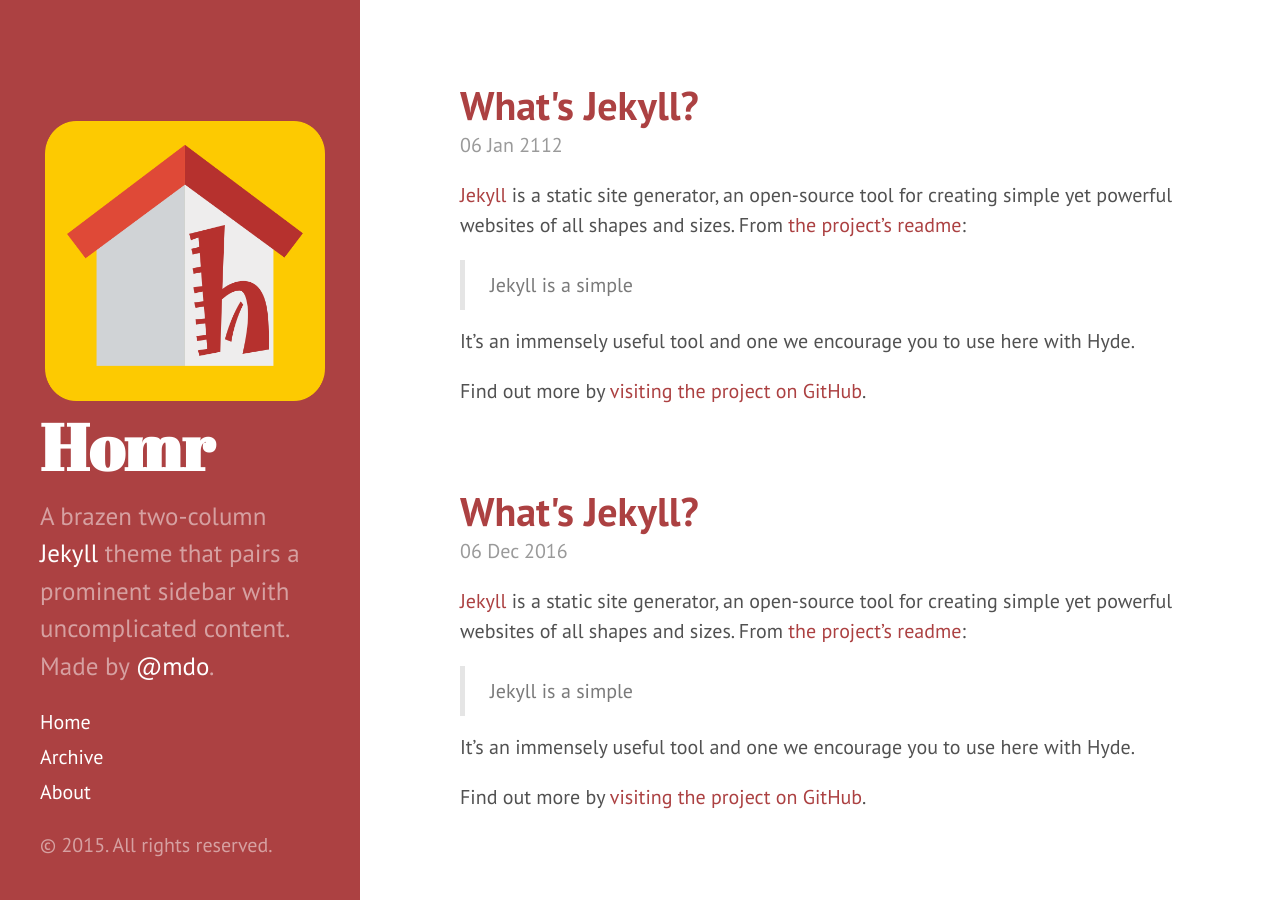
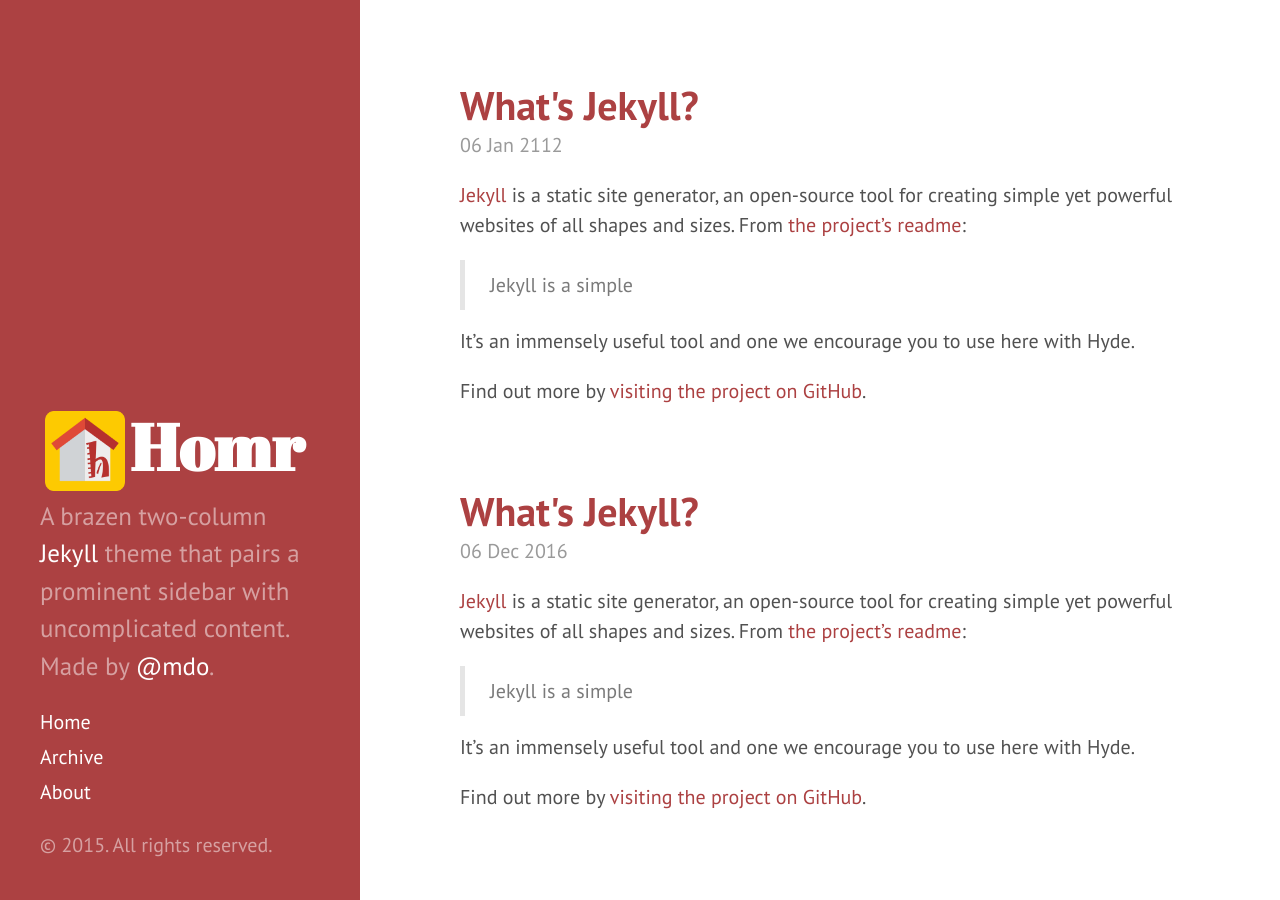
Before and after one commit to gonzovilla/blog, a Jekyll site: the page built from index.html, in a window 1280 px wide and 900 px high. Built offline with Jekyll 4.4.1, drawn with Linux system fonts in a browser that asks for light colours; Markdown is read by kramdown in place of the engine named in the settings; the list of posts is cut into pages by our own code.

Commit message:
no message

```diff
--- a/_includes/sidebar.html
+++ b/_includes/sidebar.html
@@ -18,7 +18,7 @@
         </tr>
       </table> -->
       <h1>
-      <img style="float: left; margin: 5px 5px 5px 5px;" src="{{ site.baseurl }}/public/homr.png" height="5%" />
+      <img style="float: left; margin: 5px 5px 5px 5px;" src="{{ site.baseurl }}/public/homr.png" height="80dp" />
         <a href="{{ site.baseurl }}">
           {{ site.title }}
         </a>
```
